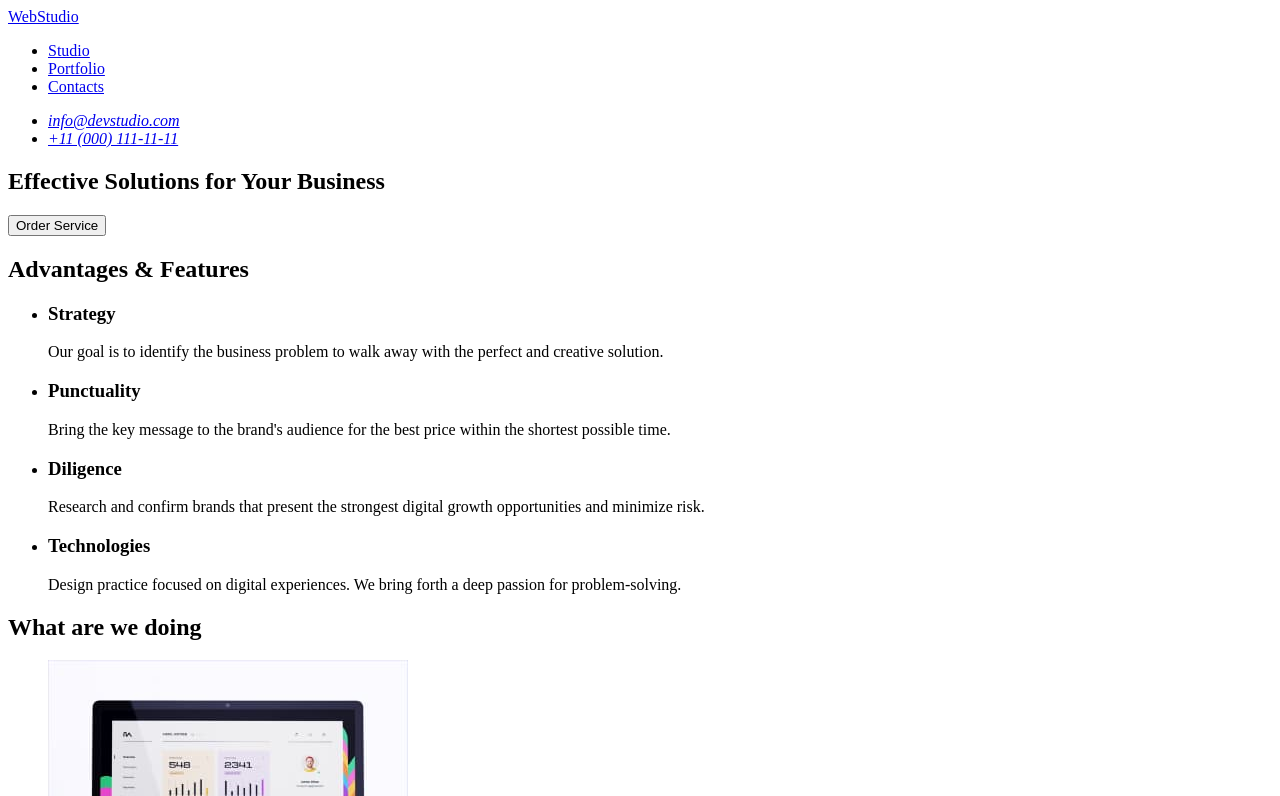
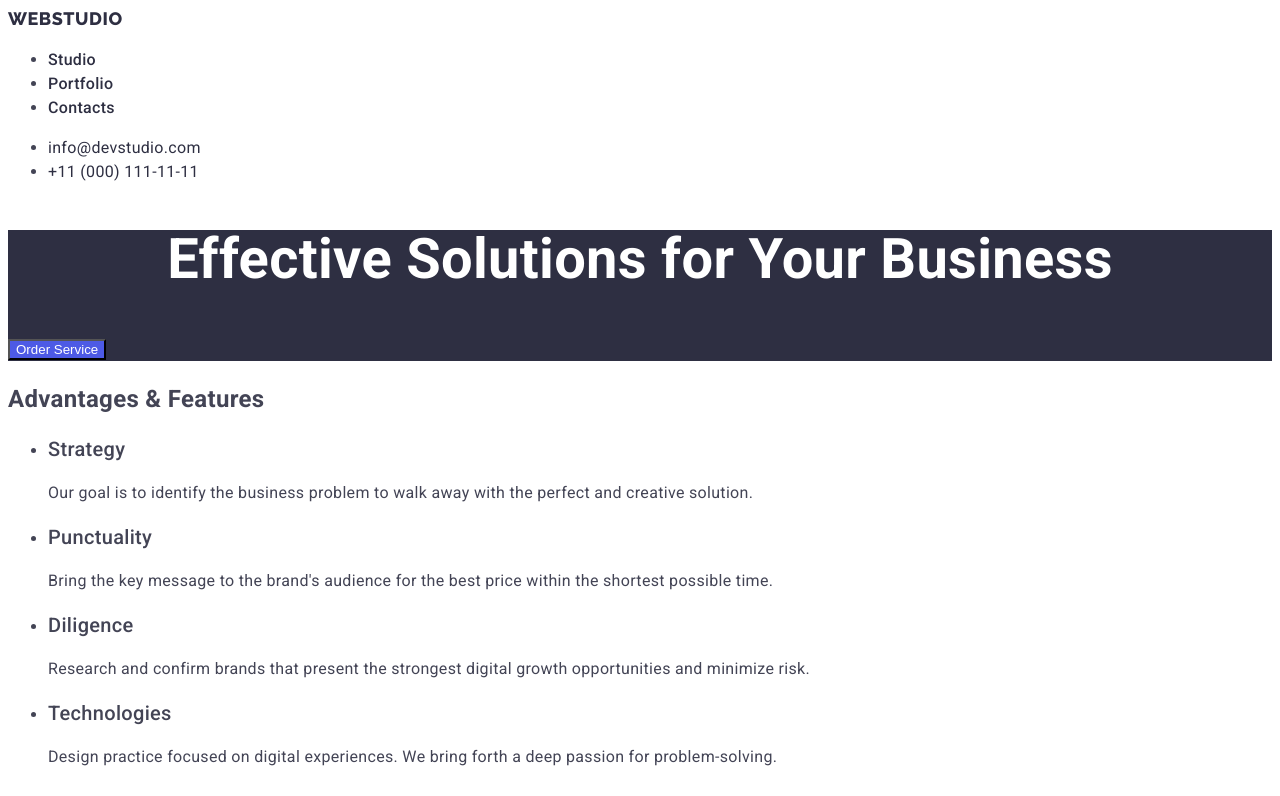
Before and after one commit to KsiRT/goit-markup-hw-02, a plain HTML site: page index.html in a window 1280 px wide. Shown: the top 796 px of the page. Drawn offline with Linux system fonts and the light colour scheme.

Commit message:
Стили первой страницы и классы

```diff
--- a/css/styles.css
+++ b/css/styles.css
@@ -0,0 +1,116 @@
+:root {
+  --white-bg: #ffffff;
+  --dark: #2e2f42;
+  --pressed-state: #404bbf;
+  --primary-brand: #4d5ae5;
+  --primary-text: #434455;
+  --btn-secondary: #f4f4fd;
+}
+
+body {
+  color: var(--primary-text);
+  background-color: var(--white-bg);
+  font-family: Roboto;
+  font-size: 16px;
+  line-height: 1.5;
+  letter-spacing: 0.02em;
+}
+
+/* Colors */
+/* white-bg #FFFFFF */
+/* light-mode-bg #F4F4FD  (header border)*/
+/* hero-bg #2E2F42 */
+
+/* Header */
+
+/* Logo */
+.logo {
+  color: var(--dark);
+  font-family: Raleway;
+  font-size: 18px;
+  line-height: 1.2;
+  letter-spacing: 0.03em;
+  text-transform: uppercase;
+  text-decoration: none;
+}
+
+/* Navigation */
+.nav .link {
+  color: var(--dark);
+  font-size: 16px;
+  font-weight: 500;
+  line-height: 1.5;
+  letter-spacing: 0.02em;
+  text-decoration: none;
+}
+
+/* Contacts */
+.contact {
+  color: var(--dark);
+  font-style: normal;
+  font-weight: 400;
+  font-size: 16px;
+  line-height: 1.5;
+  text-decoration: none;
+}
+
+.contact:hover,
+.contact:active {
+  color: var(--pressed-state);
+}
+
+/* Hero */
+.hero {
+  background-color: var(--dark);
+}
+.hero-title {
+  color: var(--white-bg);
+  font-weight: 700;
+  font-size: 56px;
+  line-height: 1.07;
+  text-align: center;
+}
+
+.button-primary {
+  background-color: var(--primary-brand);
+  color: var(--white-bg);
+}
+
+/* Features */
+.title {
+  font-weight: 500;
+  font-size: 20px;
+  line-height: 1.2;
+}
+
+/* Our team */
+.section-title {
+  font-weight: 700;
+  font-size: 36px;
+  line-height: 1.11;
+  text-align: center;
+  text-transform: capitalize;
+}
+
+.section .team-member {
+  font-weight: 500;
+  font-size: 20px;
+  line-height: 1.2;
+  text-align: center;
+}
+
+/* Footer */
+.footer {
+  background-color: var(--dark);
+  color: var(--btn-secondary);
+}
+
+.footer-logo {
+  color: var(--btn-secondary);
+  font-family: Raleway;
+  font-size: 18px;
+  line-height: 1.2;
+  letter-spacing: 0.03em;
+  text-transform: uppercase;
+  text-decoration: none;
+}
--- a/index.html
+++ b/index.html
@@ -5,60 +5,73 @@
     <meta http-equiv="X-UA-Compatible" content="IE=edge" />
     <meta name="viewport" content="width=device-width, initial-scale=1.0" />
     <title>HomeWork</title>
+    <link rel="preconnect" href="https://fonts.googleapis.com" />
+    <link rel="preconnect" href="https://fonts.gstatic.com" crossorigin />
+    <link
+      href="https://fonts.googleapis.com/css2?family=Raleway:wght@800&family=Roboto:wght@400;500;700&display=swap"
+      rel="stylesheet"
+    />
+
     <link rel="stylesheet" href="./css/styles.css" />
   </head>
   <body>
     <!-- Header -->
     <header>
-      <nav>
-        <a href="./index.html">WebStudio</a>
+      <nav class="nav">
+        <a class="logo" href="./index.html">WebStudio</a>
         <ul>
-          <li><a href="./index.html">Studio</a></li>
-          <li><a href="./portfolio.html">Portfolio</a></li>
-          <li><a href="#">Contacts</a></li>
+          <li><a class="link" href="./index.html">Studio</a></li>
+          <li><a class="link" href="./portfolio.html">Portfolio</a></li>
+          <li><a class="link" href="#">Contacts</a></li>
         </ul>
       </nav>
 
       <address>
         <ul>
-          <li><a href="mailto:info@devstudio.com">info@devstudio.com</a></li>
-          <li><a href="tel:+110001111111">+11 (000) 111-11-11</a></li>
+          <li>
+            <a class="contact" href="mailto:info@devstudio.com"
+              >info@devstudio.com</a
+            >
+          </li>
+          <li>
+            <a class="contact" href="tel:+110001111111">+11 (000) 111-11-11</a>
+          </li>
         </ul>
       </address>
     </header>
     <main>
       <!-- Hero -->
-      <section>
-        <h1>Effective Solutions for Your Business</h1>
-        <button type="button">Order Service</button>
+      <section class="hero">
+        <h1 class="hero-title">Effective Solutions for Your Business</h1>
+        <button class="button-primary" type="button">Order Service</button>
       </section>
       <!-- Advantages & Features -->
-      <section>
+      <section class="features">
         <h2>Advantages & Features</h2>
         <ul>
           <li>
-            <h3>Strategy</h3>
+            <h3 class="title">Strategy</h3>
             <p>
               Our goal is to identify the business problem to walk away with the
               perfect and creative solution.
             </p>
           </li>
           <li>
-            <h3>Punctuality</h3>
+            <h3 class="title">Punctuality</h3>
             <p>
               Bring the key message to the brand's audience for the best price
               within the shortest possible time.
             </p>
           </li>
           <li>
-            <h3>Diligence</h3>
+            <h3 class="title">Diligence</h3>
             <p>
               Research and confirm brands that present the strongest digital
               growth opportunities and minimize risk.
             </p>
           </li>
           <li>
-            <h3>Technologies</h3>
+            <h3 class="title">Technologies</h3>
             <p>
               Design practice focused on digital experiences. We bring forth a
               deep passion for problem-solving.
@@ -67,8 +80,8 @@
         </ul>
       </section>
       <!-- Presentation pictures -->
-      <section>
-        <h2>What are we doing</h2>
+      <section class="section">
+        <h2 class="section-title">What are we doing</h2>
         <ul>
           <li>
             <img src="./images/monitor.jpg" alt="Monitor" width="360" />
@@ -90,8 +103,8 @@
         </ul>
       </section>
       <!-- Our team -->
-      <section>
-        <h2>Our Team</h2>
+      <section class="section">
+        <h2 class="section-title">Our Team</h2>
         <ul>
           <li>
             <img
@@ -99,12 +112,12 @@
               alt="Mark Guerrero photo"
               width="264"
             />
-            <h3>Mark Guerrero</h3>
+            <h3 class="title">Mark Guerrero</h3>
             <p>Product Designer</p>
           </li>
           <li>
             <img src="./images/tom.jpg" alt="Tom Ford photo" width="264" />
-            <h3>Tom Ford</h3>
+            <h3 class="title">Tom Ford</h3>
             <p>Frontend Developer</p>
           </li>
           <li>
@@ -113,7 +126,7 @@
               alt="Camila Garcia photo"
               width="264"
             />
-            <h3>Camila Garcia</h3>
+            <h3 class="title">Camila Garcia</h3>
             <p>Marketing</p>
           </li>
           <li>
@@ -122,15 +135,15 @@
               alt="Daniel Wilson photo"
               width="264"
             />
-            <h3>Daniel Wilson</h3>
+            <h3 class="title">Daniel Wilson</h3>
             <p>UI Designer</p>
           </li>
         </ul>
       </section>
     </main>
     <!-- Footer -->
-    <footer>
-      <a href="./index.html">WebStudio</a>
+    <footer class="footer">
+      <a class="footer-logo" href="./index.html">WebStudio</a>
       <p>
         Increase the flow of customers and sales for your business with digital
         marketing & growth solutions.
```
Also changed, not shown: portfolio.html (+29 -7 lines).
